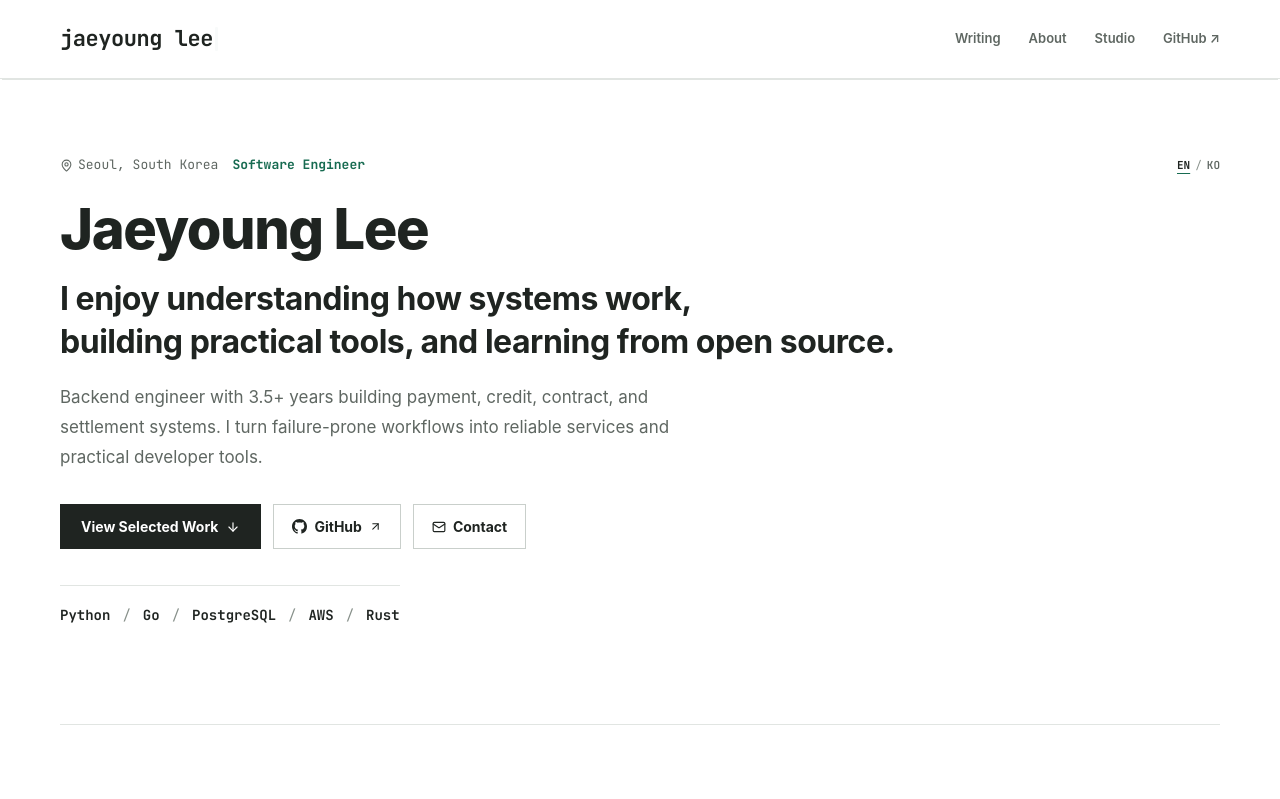
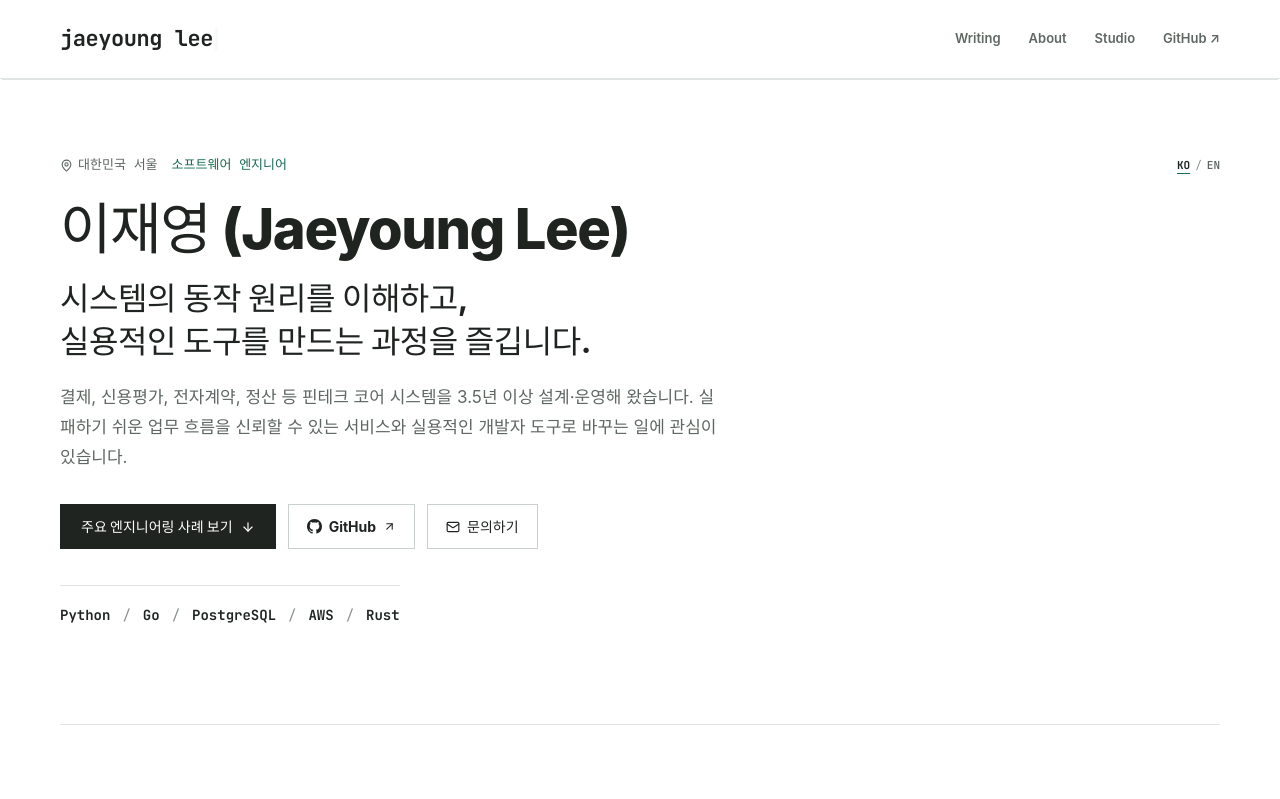
Before and after one commit to jaeyoung0509/jaeyoung0509.github.io, a SvelteKit app: page /about in a window 1280 px wide. Shown: the top 799 px of the page. Built offline with nearby package versions, Linux system fonts and the light colour scheme.

Commit message:
feat(about): set Korean as default language

```diff
--- a/src/components/PortfolioHome.svelte
+++ b/src/components/PortfolioHome.svelte
@@ -15,7 +15,7 @@
   import MermaidHandler from "$components/MermaidHandler.svelte";
   import { siteConfig } from "$lib/site";
 
-  let lang = $state<"en" | "ko">("en");
+  let lang = $state<"en" | "ko">("ko");
   let expandedWork = $state<Record<string, boolean>>({
     paymonths: false,
     moonberg: false,
@@ -819,15 +819,19 @@
 </script>
 
 <svelte:head>
-  <title>Jaeyoung Lee — Software Engineer</title>
+  <title>{lang === "ko" ? "이재영 — 소프트웨어 엔지니어" : "Jaeyoung Lee — Software Engineer"}</title>
   <meta
     name="description"
-    content="Jaeyoung Lee · Software Engineer. I turn failure-prone workflows into reliable services and practical developer tools."
+    content={lang === "ko"
+      ? "이재영 · 소프트웨어 엔지니어. 결제, 신용평가, 전자계약, 정산 등 핀테크 코어 시스템을 3.5년 이상 설계·운영해 왔습니다. 실패하기 쉬운 업무 흐름을 신뢰할 수 있는 서비스와 실용적인 개발자 도구로 바꿉니다."
+      : "Jaeyoung Lee · Software Engineer. I turn failure-prone workflows into reliable services and practical developer tools."}
   />
-  <meta property="og:title" content="Jaeyoung Lee — Software Engineer" />
+  <meta property="og:title" content={lang === "ko" ? "이재영 — 소프트웨어 엔지니어" : "Jaeyoung Lee — Software Engineer"} />
   <meta
     property="og:description"
-    content="Backend engineer with 3.5+ years building payment, credit, contract, and settlement systems. I turn failure-prone workflows into reliable services and practical developer tools."
+    content={lang === "ko"
+      ? "결제, 신용평가, 전자계약, 정산 등 핀테크 코어 시스템을 3.5년 이상 설계·운영해 왔습니다. 실패하기 쉬운 업무 흐름을 신뢰할 수 있는 서비스와 실용적인 개발자 도구로 바꾸는 일에 관심이 있습니다."
+      : "Backend engineer with 3.5+ years building payment, credit, contract, and settlement systems. I turn failure-prone workflows into reliable services and practical developer tools."}
   />
   <meta property="og:image" content={`${siteConfig.url}/images/editorial-backend-desk.jpg`} />
 </svelte:head>
@@ -848,19 +852,19 @@
         <button
           type="button"
           class="lang-btn"
-          class:active={lang === "en"}
-          onclick={() => (lang = "en")}
+          class:active={lang === "ko"}
+          onclick={() => (lang = "ko")}
         >
-          EN
+          KO
         </button>
         <span class="lang-divider">/</span>
         <button
           type="button"
           class="lang-btn"
-          class:active={lang === "ko"}
-          onclick={() => (lang = "ko")}
+          class:active={lang === "en"}
+          onclick={() => (lang = "en")}
         >
-          KO
+          EN
         </button>
       </div>
     </div>
@@ -990,7 +994,7 @@
               >
                 <!-- Context & Focus -->
                 <div class="dd-section">
-                  <h4 class="dd-title">01 / Context & Focus</h4>
+                  <h4 class="dd-title">{lang === "ko" ? "01 / 배경 및 담당 역할" : "01 / Context & Focus"}</h4>
                   <p class="dd-text">{item.context}</p>
                   <ul class="dd-bullet-list">
                     {#each item.owned as owned, idx (idx)}
@@ -1004,7 +1008,7 @@
 
                 <!-- Problem -->
                 <div class="dd-section">
-                  <h4 class="dd-title">02 / The Problem</h4>
+                  <h4 class="dd-title">{lang === "ko" ? "02 / 직면했던 문제" : "02 / The Problem"}</h4>
                   <div class="dd-problem-banner">
                     <p class="dd-prob-lead">{item.problem.headline}</p>
                     {#if item.problem.subheadline}
@@ -1016,7 +1020,7 @@
 
                 <!-- Technical Decisions -->
                 <div class="dd-section">
-                  <h4 class="dd-title">03 / Technical Decisions</h4>
+                  <h4 class="dd-title">{lang === "ko" ? "03 / 기술적 의사결정" : "03 / Technical Decisions"}</h4>
                   <div class="dd-options-list">
                     {#each item.decisions.considerations as consideration (consideration.title)}
                       <div class="dd-option-card">
@@ -1034,16 +1038,16 @@
                 <!-- Architecture Diagram -->
                 {#if item.architectureDiagram}
                   <div class="dd-section">
-                    <h4 class="dd-title">04 / Architecture</h4>
+                    <h4 class="dd-title">{lang === "ko" ? "04 / 아키텍처" : "04 / Architecture"}</h4>
                     <figure class="mermaid-diagram" data-chart={item.architectureDiagram}>
-                      <div class="mermaid-loading">Rendering architecture diagram...</div>
+                      <div class="mermaid-loading">{lang === "ko" ? "다이어그램 로딩 중..." : "Rendering architecture diagram..."}</div>
                     </figure>
                   </div>
                 {/if}
 
                 <!-- Handling Failures -->
                 <div class="dd-section">
-                  <h4 class="dd-title">05 / Handling Failures</h4>
+                  <h4 class="dd-title">{lang === "ko" ? "05 / 실패 모드 대응" : "05 / Handling Failures"}</h4>
                   <div class="dd-failure-list">
                     {#each item.failureModes as fm (fm.q)}
                       <div class="dd-failure-item">
@@ -1059,7 +1063,7 @@
 
                 <!-- Results & Retrospective -->
                 <div class="dd-section">
-                  <h4 class="dd-title">06 / Results & Retrospective</h4>
+                  <h4 class="dd-title">{lang === "ko" ? "06 / 성과 및 회고" : "06 / Results & Retrospective"}</h4>
                   <ul class="dd-results-list">
                     {#each item.results as res, idx (idx)}
                       <li>
@@ -1069,8 +1073,8 @@
                     {/each}
                   </ul>
                   <div class="dd-learning-box">
-                    <p><strong>Key Takeaway:</strong> {item.learning}</p>
-                    <p class="dd-differently"><strong>Retrospective:</strong> {item.differently}</p>
+                    <p><strong>{lang === "ko" ? "핵심 배움:" : "Key Takeaway:"}</strong> {item.learning}</p>
+                    <p class="dd-differently"><strong>{lang === "ko" ? "회고 및 개선점:" : "Retrospective:"}</strong> {item.differently}</p>
                   </div>
                 </div>
               </div>
```
